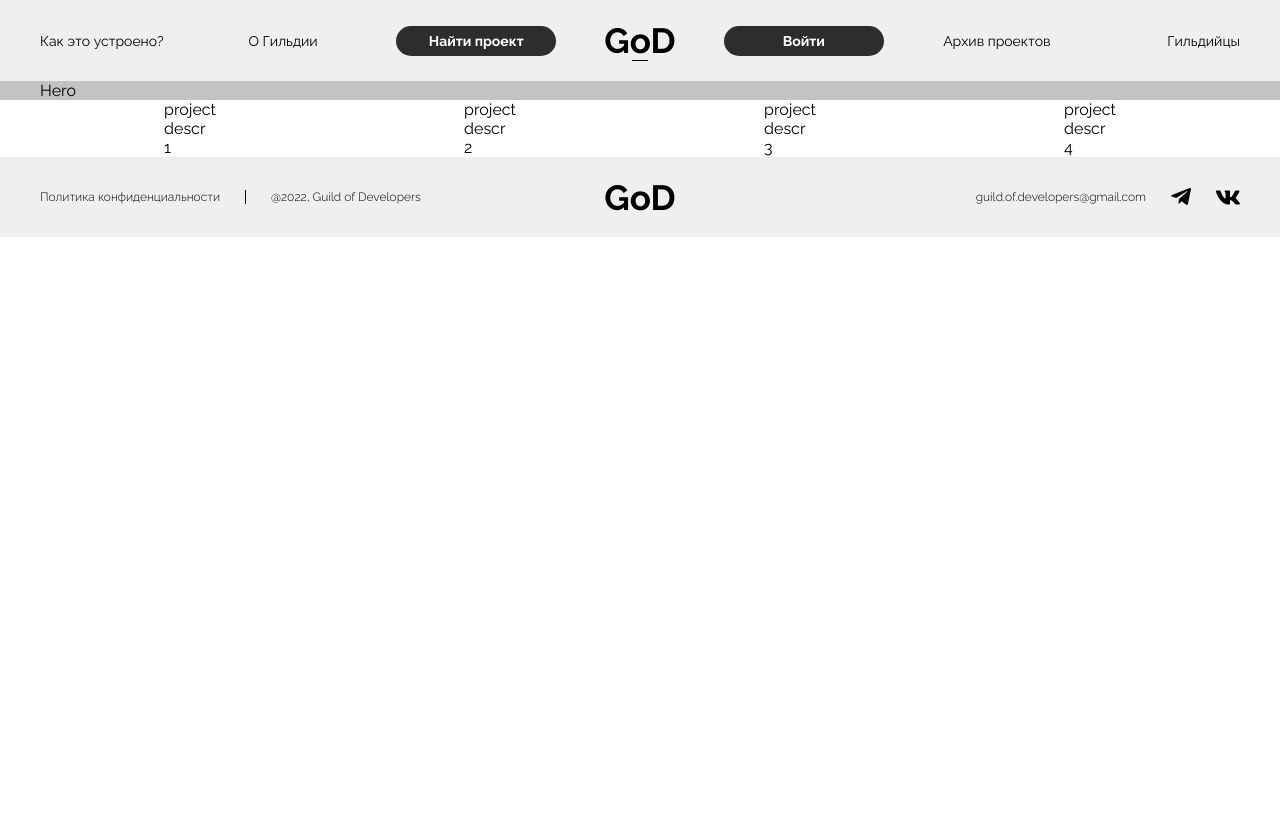
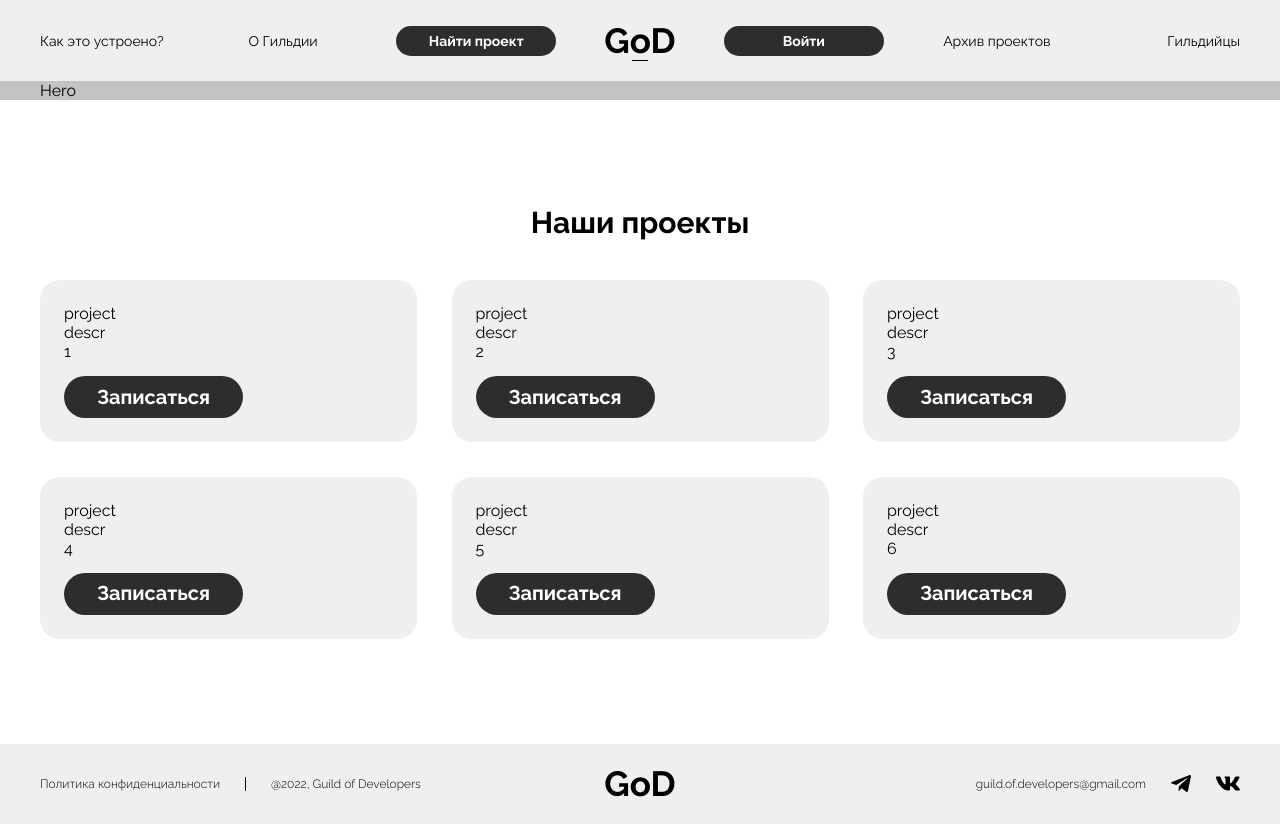
Before and after one commit to GuildOfDevelopers/guild-of-developers-frontend, a React (Create React App) app: page / in a window 1280 px wide. Before the commit the page ends 800 px from the top, so only its background shows below. Built offline with nearby package versions, Linux system fonts and the light colour scheme.

Commit message:
feat: buttons/links hover basic animation + projects card/card-btn styles

```diff
--- a/src/components/NavBarButton/style.tsx
+++ b/src/components/NavBarButton/style.tsx
@@ -13,4 +13,15 @@ export const StyledButton = styled.button`
   font-weight: var(--fw-700);
   line-height: var(--line-height-350);
   text-align: center;
+
+  transition: transform 0.3s ease-out;
+
+  &:hover,
+  &:focus-visible {
+    transform: scale(1.02);
+  }
+
+  &:active {
+    transform: scale(1.05);
+  }
 `;
--- a/src/components/Projects/index.tsx
+++ b/src/components/Projects/index.tsx
@@ -1,6 +1,6 @@
-import React, { FC } from 'react';
+import React, { FC, useState } from 'react';
 import { Container } from '../../lib/styled/container';
-import { Card, Grid, Section } from './style';
+import { CardButton, Card, Grid, Section, Title, Wrapper } from './style';
 
 const mockCards = [
   {
@@ -22,6 +22,16 @@ const mockCards = [
     project: 'project',
     descr: 'descr',
     id: 4
+  },
+  {
+    project: 'project',
+    descr: 'descr',
+    id: 5
+  },
+  {
+    project: 'project',
+    descr: 'descr',
+    id: 6
   }
 ];
 
@@ -37,19 +47,27 @@ const Project: FC<ProjectProps> = ({ project, descr, id }) => {
       <div>{project}</div>
       <div>{descr}</div>
       <div>{id}</div>
+      <CardButton>Записаться</CardButton>
     </Card>
   );
 };
 
 const Projects: FC = () => {
+  const [page] = useState('home');
+
   return (
     <Section>
       <Container>
-        <Grid>
-          {mockCards.map((card) => (
-            <Project project={card.project} descr={card.descr} id={card.id} key={card.id} />
-          ))}
-        </Grid>
+        {page === 'home' && (
+          <Wrapper>
+            <Title>Наши проекты</Title>
+            <Grid>
+              {mockCards.map((el) => (
+                <Project project={el.project} descr={el.descr} id={el.id} key={el.id} />
+              ))}
+            </Grid>
+          </Wrapper>
+        )}
       </Container>
     </Section>
   );
--- a/src/components/Projects/style.tsx
+++ b/src/components/Projects/style.tsx
@@ -4,13 +4,65 @@ export const Section = styled.section`
   background-color: var(--color-white);
 `;
 
+export const Wrapper = styled.div`
+  padding-block: 105px;
+`;
+
+export const Title = styled.h2`
+  margin-bottom: 40px;
+
+  text-align: center;
+  font-weight: var(--fw-700);
+  font-size: var(--fs-600);
+  line-height: var(--line-height-600);
+`;
+
 export const Grid = styled.ul`
   display: grid;
-  grid-template-columns: 1fr 1fr 1fr 1fr;
-  justify-items: center;
+  grid-template-columns: repeat(auto-fill, min(377px, 100%));
+  justify-content: center;
+  align-items: center;
+  gap: 34.5px;
 `;
 
 export const Card = styled.li`
   display: flex;
   flex-direction: column;
+  justify-content: center;
+  border-radius: 20px;
+  padding: 24px;
+
+  background-color: var(--color-white-2);
 `;
+
+export const CardButton = styled.button`
+  margin-top: 15px; // TODO: временно
+
+  width: 179px;
+  height: 42px;
+
+  border-radius: 25px;
+
+  display: flex;
+  align-items: center;
+  justify-content: center;
+
+  color: var(--color-white);
+  background-color: var(--color-grey);
+
+  font-weight: var(--fw-700);
+  font-size: var(--fs-500);
+  line-height: var(--line-height-500);
+  text-align: center;
+
+  transition: transform 0.3s ease-out;
+
+  &:hover,
+  &:focus-visible {
+    transform: scale(1.02);
+  }
+
+  &:active {
+    transform: scale(1.05);
+  }
+`;
--- a/src/layout/Header/style.tsx
+++ b/src/layout/Header/style.tsx
@@ -13,11 +13,11 @@ export const Navbar = styled.nav`
 `;
 
 export const NavBarLink = styled(Link)`
+  min-width: 130px;
+
   font-size: var(--fs-350);
   font-weight: var(--fw-400);
   line-height: var(--line-height-350);
-
-  min-width: 130px;
   text-align: center;
 
   &:first-child {
@@ -26,6 +26,18 @@ export const NavBarLink = styled(Link)`
 
   &:last-child {
     text-align: end;
+  }
+
+  transition: transform 0.3s ease-out;
+
+  &:hover,
+  &:focus-visible {
+    font-weight: var(--fw-500);
+    transform: scale(1.02);
+  }
+
+  &:active {
+    transform: scale(1.05);
   }
 `;
 
```
Also changed, not shown: 1 other file (tests, documents, lock files or other folders).
